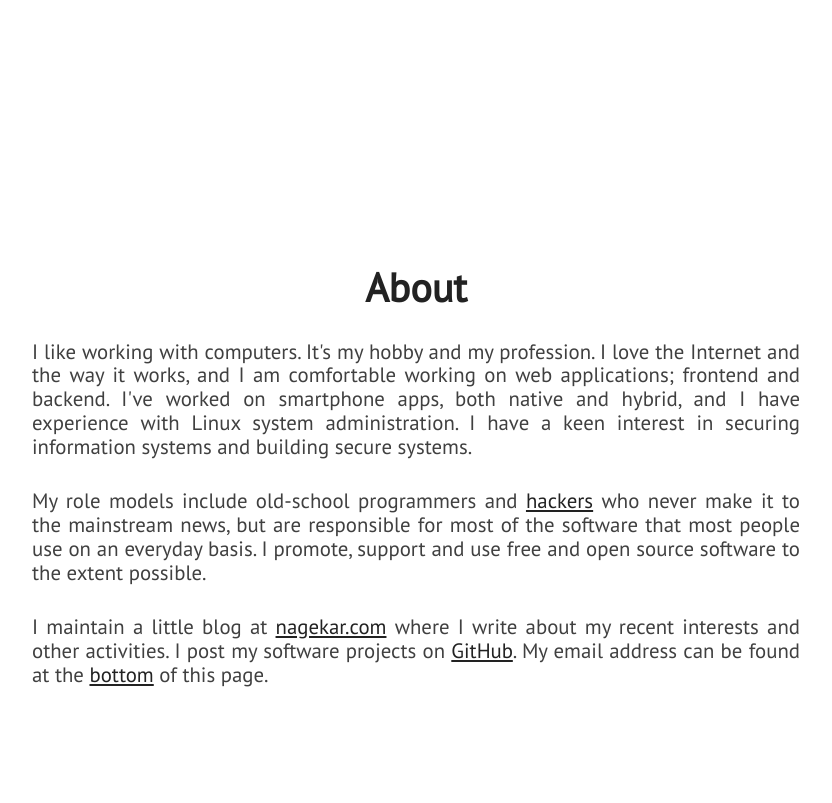
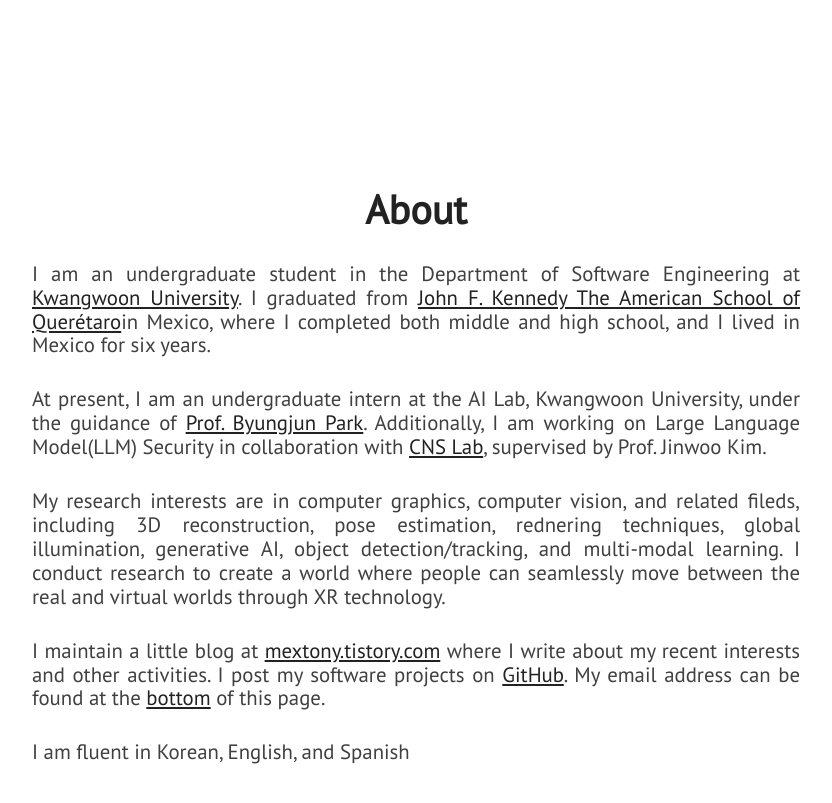
Before and after one commit to tony7078/DonggyuLee.github.io, a Jekyll site: the page built from index.html, in a window 1280 px wide and 900 px high, scrolled down 940 px. Shown: the top 803 px of the window, without its empty margins (224-1056 px from the left). Built offline with Jekyll 4.4.1, drawn with Linux system fonts in a browser that asks for light colours; nearby versions of some CDN libraries; some of the changed text lies outside the part shown.

Commit message:
about update

```diff
--- a/_includes/about.html
+++ b/_includes/about.html
@@ -3,13 +3,19 @@
         <div id="about-text">
             <div class="section-heading">About</div>
             <p class="paragraph-text justify-text">
-                I like working with computers. It's my hobby and my profession. I love the Internet and the way it works, and I am comfortable working on web applications; frontend and backend. I've worked on smartphone apps, both native and hybrid, and I have experience with Linux system administration. I have a keen interest in securing information systems and building secure systems.
+                I am an undergraduate student in the Department of Software Engineering at <a href="https://www.kw.ac.kr">Kwangwoon University</a>. I graduated from <a href="https://www.jfk.edu.mx">John F. Kennedy The American School of Querétaro</a>in Mexico, where I completed both middle and high school, and I lived in Mexico for six years.
             </p>
             <p class="paragraph-text justify-text">
-                My role models include old-school programmers and <a href="https://stallman.org/articles/on-hacking.html">hackers</a> who never make it to the mainstream news, but are responsible for most of the software that most people use on an everyday basis. I promote, support and use free and open source software to the extent possible.
+                At present, I am an undergraduate intern at the AI Lab, Kwangwoon University, under the guidance of <a href="https://www.kw.ac.kr/ko/univ/electronic05_2.jsp?mode=view&articleNo=1409756&article.offset=0&articleLimit=10&no=12000006&page=1">Prof. Byungjun Park</a>. Additionally, I am working on Large Language Model(LLM) Security in collaboration with <a href="https://sites.google.com/view/c2nslab/">CNS Lab</a>, supervised by Prof. Jinwoo Kim.
             </p>
             <p class="paragraph-text justify-text">
-                I maintain a little blog at <a href="{{ site.blog_url }}">nagekar.com</a> where I write about my recent interests and other activities. I post my software projects on <a href="https://github.com/{{ site.github_username }}">GitHub</a>. My email address can be found at the <span class="extra-link"><a href="#extra">bottom</a></span> of this page.
+                My research interests are in computer graphics, computer vision, and related fileds, including 3D reconstruction, pose estimation, rednering techniques, global illumination, generative AI, object detection/tracking, and multi-modal learning. I conduct research to create a world where people can seamlessly move between the real and virtual worlds through XR technology.
+            </p>
+            <p class="paragraph-text justify-text">
+                I maintain a little blog at <a href="{{ site.blog_url }}">mextony.tistory.com</a> where I write about my recent interests and other activities. I post my software projects on <a href="https://github.com/{{ site.github_username }}">GitHub</a>. My email address can be found at the <span class="extra-link"><a href="#extra">bottom</a></span> of this page.
+            </p>
+            <p class="paragraph-text justify-text">
+                I am fluent in Korean, English, and Spanish
             </p>
         </div>
     </section>
--- a/_includes/extra.html
+++ b/_includes/extra.html
@@ -3,29 +3,29 @@
         <div>
             <div class="section-heading" id="chat-text">Contact</div>
             <p class="paragraph-text justify-text">
-                I'd love to hear from you! I'm open to collaborations, especially on open source projects. Interesting work opportunity? Shoot. Just want to have a coffee and talk about stars, cars or Pokémon? Awesome.
+                I'd love to hear from you! I'm open to collaborations, both on research and projects. Interesting work opportunity? Shoot. Just want to have a coffee and talk about it. Awesome.
             </p>
             <p class="paragraph-text justify-text">
-                Please feel free to write to me for anything: <a href="mailto:{{ site.email }}">{{ site.email }}</a> (<a href="https://www.nagekar.com/publickey.abhishek@nagekar.com.asc">PGP Key</a>). It might take me a day to get back, but rest assured, you'll hear from me.
+                Please feel free to write to me for anything: <a href="mailto:{{ site.email }}">{{ site.email }}</a>. It might take me a day to get back, but rest assured, you'll hear from me.
             </p>
-            <p class="paragraph-text justify-text">
+            <!--<p class="paragraph-text justify-text">
                 My resume is available here: <a href="{{ site.blog_url }}/resume/resume.pdf">PDF</a>, <a href="{{ site.blog_url }}/resume/resume.docx">DOC</a>
-            </p>
+            </p> -->
             <div class="extra-links">
                 <span class="hint--bottom bottom-link" aria-label="Email">
                     <a href="mailto:{{ site.email }}"><i class="head-icon fas fa-envelope"></i></a>
                 </span>
-                <span class="hint--bottom bottom-link" aria-label="PGP Key">
+                <!--<span class="hint--bottom bottom-link" aria-label="PGP Key">
                     <a href="https://www.nagekar.com/publickey.abhishek@nagekar.com.asc"><i class="head-icon fas fa-key"></i></a>
-                </span>
+                </span>-->
                 <span class="hint--bottom bottom-link" aria-label="GitHub">
                     <a href="https://github.com/{{ site.github_username }}"><i class="head-icon fab fa-github"></i></a>
                 </span>
-                <span class="hint--bottom bottom-link" aria-label="Web Blog">
+                <!--<span class="hint--bottom bottom-link" aria-label="Web Blog">
                     <a href="{{ site.blog_url }}"><i class="head-icon fas fa-rss"></i></a>
-                </span>
-                <span class="hint--bottom bottom-link" aria-label="Keybase">
-                    <a href="https://keybase.io/{{ site.keybase_username }}"><i class="head-icon fab fa-keybase"></i></a>
+                </span>-->
+                <span class="hint--bottom bottom-link" aria-label="Linkedin">
+                    <a href="www.linkedin.com/in/tony7078"><i class="fa-brands fa-linkedin"></i></a>
                 </span>
                 <!-- <span class="hint--bottom bottom-link" aria-label="Reddit">
                     <a href="https://www.reddit.com/u/{{ site.reddit_username }}"><i class="head-icon fab fa-reddit"></i></a>
--- a/_includes/head.html
+++ b/_includes/head.html
@@ -15,6 +15,6 @@
     <link rel="stylesheet" href="assets/css/progress.css"/>
     <link rel="stylesheet" href="assets/css/main.css"/>
     <link rel="stylesheet" href="assets/css/card.css"/>
-    <link rel="shortcut icon" href="assets/images/imo_happy" />
+    <link rel="shortcut icon" href="assets/images/imo_happy.png" />
     <meta name="description" content="Portfolio - Donggyu Lee | Undergraduate student in the Department of Software Engineering at Kwangwoon University">
 </head>
--- a/_includes/skills.html
+++ b/_includes/skills.html
@@ -8,45 +8,44 @@
                 <div class="what-i-do">
                     <h3 class="center-align skills-subsection">Summary</h3>
                     <p class="paragraph-text center-align">
-                        I'm a web engineer fluent in modern web development. I have a serious passion for engineering solutions using the internet. InfoSec guy, blue team. Let's build a beautiful, speedy and safe web together.
+                        I'm a software engineer fluent in modern game and AI development. I have a serious passion for engineering efficient and clean solutions.
                     </p>
                 </div>
                 <div class="technical-skills">
                     <h3 class="center-align skills-subsection">Technical</h3>
                     <div class="progress-bars">
                         <div class="skillbar clearfix " data-percent="90%">
-                            <div class="skillbar-title" style="background: #2980b9;"><span>Javascript</span></div>
+                            <div class="skillbar-title" style="background: #2980b9;"><span>C# & Unity</span></div>
                             <div class="skillbar-bar" style="background: #3498db;"></div>
                         </div> <!-- End Skill Bar -->
 
                         <div class="skillbar clearfix " data-percent="85%">
-                            <div class="skillbar-title" style="background: #2980b9;"><span>ReactJS</span></div>
+                            <div class="skillbar-title" style="background: #2980b9;"><span>Java & Spring</span></div>
                             <div class="skillbar-bar" style="background: #3498db;"></div>
                         </div> <!-- End Skill Bar -->
 
                         <div class="skillbar clearfix " data-percent="80%">
-                            <div class="skillbar-title" style="background: #2980b9;"><span>GNU/Linux</span></div>
+                            <div class="skillbar-title" style="background: #2980b9;"><span>C++</span></div>
                             <div class="skillbar-bar" style="background: #3498db"></div>
                         </div> <!-- End Skill Bar -->
 
-
-                        <div class="skillbar clearfix " data-percent="75%">
-                            <div class="skillbar-title" style="background: #2980b9;"><span>CSS3</span></div>
+                        <div class="skillbar clearfix " data-percent="80%">
+                            <div class="skillbar-title" style="background: #2980b9;"><span>Python</span></div>
                             <div class="skillbar-bar" style="background: #3498db;"></div>
                         </div> <!-- End Skill Bar -->
 
                         <div class="skillbar clearfix " data-percent="75%">
-                            <div class="skillbar-title" style="background: #2980b9;"><span>Python</span></div>
+                            <div class="skillbar-title" style="background: #2980b9;"><span>OpenGL</span></div>
                             <div class="skillbar-bar" style="background: #3498db;"></div>
                         </div> <!-- End Skill Bar -->
 
                         <div class="skillbar clearfix " data-percent="70%">
-                            <div class="skillbar-title" style="background: #2980b9"><span>Flask</span></div>
+                            <div class="skillbar-title" style="background: #2980b9"><span>HTML & CSS & Javascript</span></div>
                             <div class="skillbar-bar" style="background: #3498db;"></div>
                         </div> <!-- End Skill Bar -->
 
                         <div class="skillbar clearfix " data-percent="70%">
-                            <div class="skillbar-title" style="background: #2980b9"><span>InfoSec</span></div>
+                            <div class="skillbar-title" style="background: #2980b9"><span>pySpark</span></div>
                             <div class="skillbar-bar" style="background: #3498db"></div>
                         </div> <!-- End Skill Bar -->
                     </div>
```
Also changed, not shown: 2 other files.
